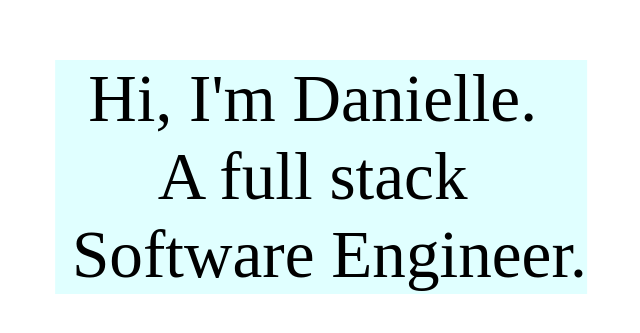
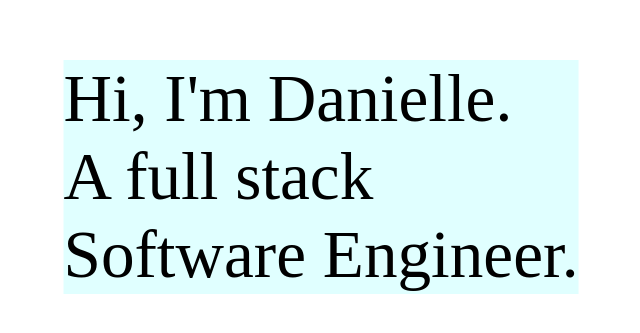
Before and after one commit to DanielleIdehen/d-s-1, a React (Create React App) app: page / in a window 1280 px wide. Shown: the part 223-556 px from the top of the page, without its empty margins (319-959 px from the left). Built offline with nearby package versions, Linux system fonts and the light colour scheme; a web font is replaced by a local one.

Commit message:
clean up

```diff
--- a/src/components/Heading.js
+++ b/src/components/Heading.js
@@ -5,7 +5,7 @@ class Heading extends Component{
   constructor(props){
     super(props);
     this.state = {
-      'title': 'Hi, I\'m Danielle. \nA full stack \n Software Engineer.'
+      'title': 'Hi, I\'m Danielle.\nA full stack\nSoftware Engineer.'
     }
   }
   render(){
--- a/src/styles/Port.scss
+++ b/src/styles/Port.scss
@@ -1,8 +1,7 @@
-//imports
+//imports------------
 @import url('https://fonts.googleapis.com/css2?family=Patua+One&family=Roboto&display=swap');
-//##############################################################
-// Global values
-$backgroundcolor:white;
+
+//Styles--------------
 
 div {
   white-space: pre-wrap;
@@ -12,21 +11,17 @@ p{
   font-family: 'Roboto', sans-serif;
 }
 
-html,
-body {
-  height: 100%;
-}
-
 .heading-container {
   position: absolute;
   left: 50%;
   top: 50%;
-  transform: translate(-50%, -50%)
+  transform: translate(-50%, -50%);
+  background-color: lightcyan;
 }
 
 .main-heading {
   font-size: 4.2rem;
-  text-align: center;
+  text-align: Left;
   font-family: 'Patua One', cursive;
   background-color: lightcyan;
 }
```
